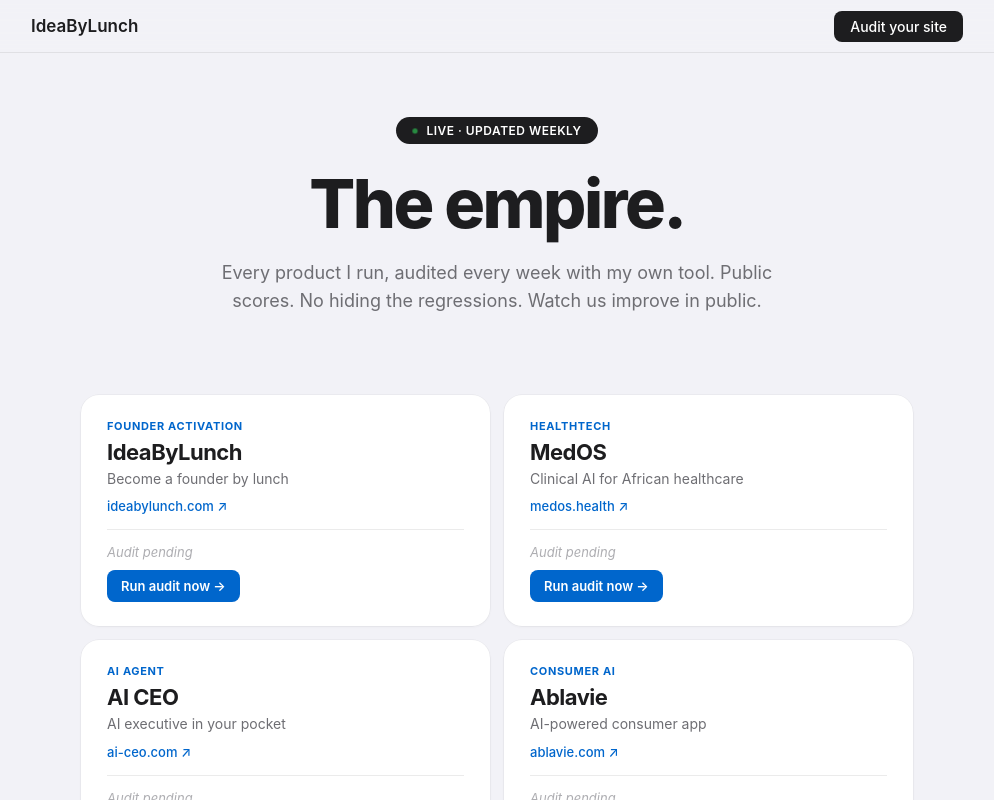
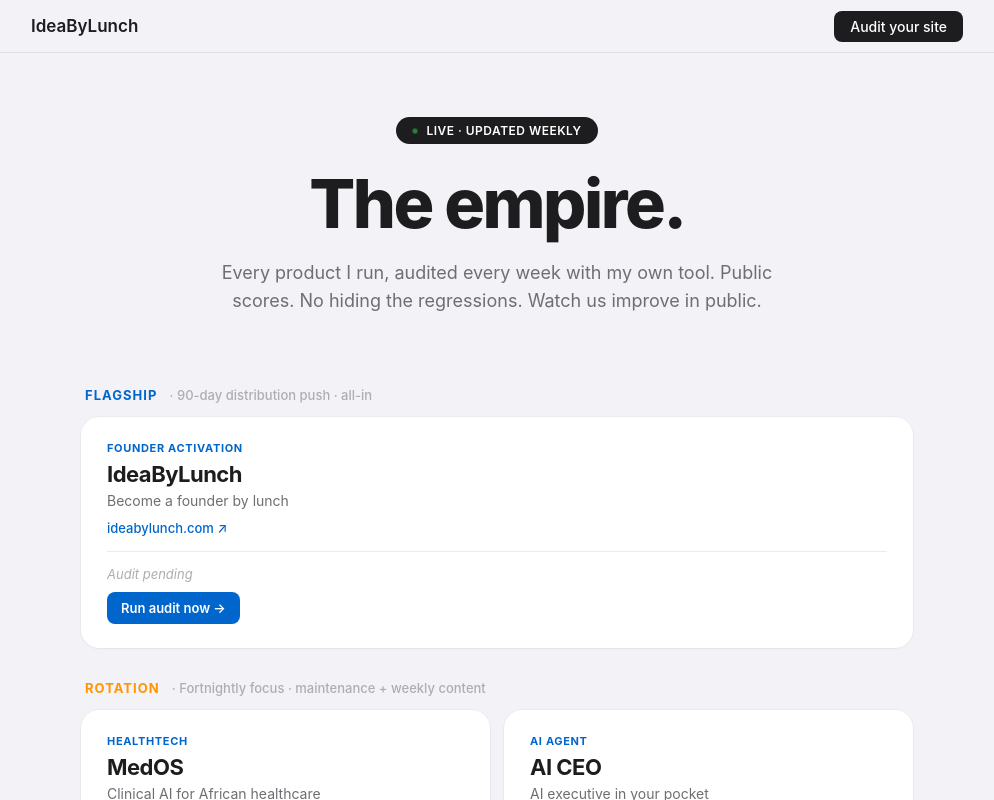
Before and after one commit to Eddiebm/lunch2idea, a Next.js app: page /empire in a window 1280 px wide. Shown: the top 800 px of the page, without its empty margins (143-1137 px from the left). Built offline with nearby package versions, Linux system fonts and the light colour scheme.

Commit message:
feat(empire): tier-grouped sections (Flagship · Rotation · Cargo)

```diff
--- a/app/empire/page.tsx
+++ b/app/empire/page.tsx
@@ -18,13 +18,24 @@
   },
 }
 
-// Edit this list to add/remove apps from the empire
-const EMPIRE = [
-  { domain: 'ideabylunch.com', name: 'IdeaByLunch', tagline: 'Become a founder by lunch', category: 'Founder activation' },
-  { domain: 'medos.health', name: 'MedOS', tagline: 'Clinical AI for African healthcare', category: 'Healthtech' },
-  { domain: 'ai-ceo.com', name: 'AI CEO', tagline: 'AI executive in your pocket', category: 'AI agent' },
-  { domain: 'ablavie.com', name: 'Ablavie', tagline: 'AI-powered consumer app', category: 'Consumer AI' },
-] as const
+// Edit this list to add/remove apps from the empire.
+// tier: 'flagship' = one product getting the 90-day distribution push (only ONE)
+//       'rotation' = up to 2 apps in active fortnightly maintenance + content cycling
+//       'cargo'    = live + indexed but no active work
+type Tier = 'flagship' | 'rotation' | 'cargo'
+
+const EMPIRE: Array<{ domain: string; name: string; tagline: string; category: string; tier: Tier }> = [
+  { domain: 'ideabylunch.com', name: 'IdeaByLunch', tagline: 'Become a founder by lunch', category: 'Founder activation', tier: 'flagship' },
+  { domain: 'medos.health', name: 'MedOS', tagline: 'Clinical AI for African healthcare', category: 'Healthtech', tier: 'rotation' },
+  { domain: 'ai-ceo.com', name: 'AI CEO', tagline: 'AI executive in your pocket', category: 'AI agent', tier: 'rotation' },
+  { domain: 'ablavie.com', name: 'Ablavie', tagline: 'AI-powered consumer app', category: 'Consumer AI', tier: 'cargo' },
+]
+
+const TIER_META: Record<Tier, { label: string; sublabel: string; color: string }> = {
+  flagship:  { label: 'Flagship',  sublabel: '90-day distribution push · all-in',                color: '#0066CC' },
+  rotation:  { label: 'Rotation',  sublabel: 'Fortnightly focus · maintenance + weekly content', color: '#FF9500' },
+  cargo:     { label: 'Cargo',     sublabel: 'Live · indexed · no active work right now',         color: '#6E6E73' },
+}
 
 function slugFromDomain(domain: string): string {
   return domain.replace(/^www\./, '').replace(/\./g, '-').toLowerCase()
@@ -32,25 +43,23 @@
 
 async function getEmpireData() {
   const redis = getRedis()
-  if (!redis) return EMPIRE.map(app => ({ ...app, audit: null }))
+  const enrich = async (app: typeof EMPIRE[number]) => {
+    const slug = slugFromDomain(app.domain)
+    if (!redis) return { ...app, audit: null, slug }
+    const raw = await redis.get<StoredAudit | string>(`audit:${slug}`)
+    if (!raw) return { ...app, audit: null, slug }
+    const cached: StoredAudit = typeof raw === 'string' ? JSON.parse(raw) : raw
+    return { ...app, audit: cached, slug }
+  }
 
-  const results = await Promise.all(
-    EMPIRE.map(async app => {
-      const slug = slugFromDomain(app.domain)
-      const raw = await redis.get<StoredAudit | string>(`audit:${slug}`)
-      if (!raw) return { ...app, audit: null, slug }
-      const cached: StoredAudit = typeof raw === 'string' ? JSON.parse(raw) : raw
-      return { ...app, audit: cached, slug }
-    })
-  )
+  const all = await Promise.all(EMPIRE.map(enrich))
 
-  // Sort: audited first (by score asc — show worst first to make the "improve in public" arc obvious), unaudited last
-  return results.sort((a, b) => {
-    if (a.audit && !b.audit) return -1
-    if (!a.audit && b.audit) return 1
-    if (a.audit && b.audit) return a.audit.audit.convictionScore - b.audit.audit.convictionScore
-    return 0
-  })
+  return {
+    flagship:  all.filter(a => a.tier === 'flagship'),
+    rotation:  all.filter(a => a.tier === 'rotation'),
+    cargo:     all.filter(a => a.tier === 'cargo'),
+    all,
+  }
 }
 
 function ScoreBadge({ score }: { score: number }) {
@@ -64,9 +73,64 @@
   )
 }
 
+type EnrichedApp = Awaited<ReturnType<typeof getEmpireData>>['all'][number]
+
+function EmpireCard({ app }: { app: EnrichedApp }) {
+  return (
+    <div style={{ background: '#FFFFFF', borderRadius: 18, padding: '24px 26px', boxShadow: '0 1px 3px rgba(0,0,0,.04), 0 0 0 0.5px rgba(0,0,0,.06)', display: 'flex', flexDirection: 'column', gap: 14 }}>
+      <div style={{ display: 'flex', justifyContent: 'space-between', alignItems: 'flex-start', gap: 16 }}>
+        <div style={{ flex: 1, minWidth: 0 }}>
+          <div style={{ fontSize: 11, fontWeight: 700, color: '#0066CC', letterSpacing: '.06em', textTransform: 'uppercase', marginBottom: 6 }}>{app.category}</div>
+          <h2 style={{ fontSize: 22, fontWeight: 700, color: '#1D1D1F', letterSpacing: '-.5px', margin: '0 0 4px' }}>{app.name}</h2>
+          <p style={{ fontSize: 14, color: '#6E6E73', margin: '0 0 6px', lineHeight: 1.45 }}>{app.tagline}</p>
+          <a href={`https://${app.domain}`} target="_blank" rel="noreferrer noopener" style={{ fontSize: 13, color: '#0066CC', fontWeight: 500 }}>{app.domain} ↗</a>
+        </div>
+      </div>
+
+      {app.audit ? (
+        <>
+          <div style={{ borderTop: '0.5px solid rgba(0,0,0,.08)', paddingTop: 14 }}>
+            <ScoreBadge score={app.audit.audit.convictionScore} />
+            <p style={{ fontSize: 13, color: '#6E6E73', margin: '8px 0 0', lineHeight: 1.5 }}>{app.audit.audit.oneSentenceVerdict}</p>
+          </div>
+          <div style={{ display: 'flex', justifyContent: 'space-between', alignItems: 'center', gap: 8, marginTop: 'auto' }}>
+            <span style={{ fontSize: 11, color: '#AEAEB2' }}>
+              Audited {new Date(app.audit.scrapedAt).toLocaleDateString('en-US', { month: 'short', day: 'numeric' })}
+            </span>
+            <Link href={`/audit/${app.slug}`} style={{ fontSize: 13, color: '#0066CC', fontWeight: 600 }}>
+              Read the report →
+            </Link>
+          </div>
+        </>
+      ) : (
+        <div style={{ borderTop: '0.5px solid rgba(0,0,0,.08)', paddingTop: 14, display: 'flex', flexDirection: 'column', gap: 10 }}>
+          <p style={{ fontSize: 13, color: '#AEAEB2', margin: 0, fontStyle: 'italic' }}>Audit pending</p>
+          <EmpireAuditButton url={`https://${app.domain}`} />
+        </div>
+      )}
+    </div>
+  )
+}
+
+function TierSection({ tier, apps }: { tier: Tier; apps: EnrichedApp[] }) {
+  if (apps.length === 0) return null
+  const meta = TIER_META[tier]
+  return (
+    <div style={{ maxWidth: 880, margin: '0 auto 32px', padding: '0 24px' }}>
+      <div style={{ display: 'flex', alignItems: 'baseline', gap: 12, marginBottom: 14, paddingLeft: 4 }}>
+        <span style={{ fontSize: 13, fontWeight: 700, color: meta.color, letterSpacing: '.08em', textTransform: 'uppercase' }}>{meta.label}</span>
+        <span style={{ fontSize: 13, color: '#AEAEB2', fontWeight: 500 }}>· {meta.sublabel}</span>
+      </div>
+      <div style={{ display: 'grid', gridTemplateColumns: 'repeat(auto-fit, minmax(380px, 1fr))', gap: 14 }}>
+        {apps.map(app => <EmpireCard key={app.domain} app={app} />)}
+      </div>
+    </div>
+  )
+}
+
 export default async function EmpirePage() {
-  const apps = await getEmpireData()
-  const audited = apps.filter(a => a.audit)
+  const data = await getEmpireData()
+  const audited = data.all.filter(a => a.audit)
   const avg = audited.length > 0
     ? Math.round(audited.reduce((s, a) => s + a.audit!.audit.convictionScore, 0) / audited.length)
     : null
@@ -106,42 +170,11 @@
         )}
       </div>
 
-      {/* Empire grid */}
-      <div style={{ maxWidth: 880, margin: '0 auto 64px', padding: '32px 24px 0', display: 'grid', gridTemplateColumns: 'repeat(auto-fit, minmax(380px, 1fr))', gap: 14 }}>
-        {apps.map(app => (
-          <div key={app.domain} style={{ background: '#FFFFFF', borderRadius: 18, padding: '24px 26px', boxShadow: '0 1px 3px rgba(0,0,0,.04), 0 0 0 0.5px rgba(0,0,0,.06)', display: 'flex', flexDirection: 'column', gap: 14 }}>
-            <div style={{ display: 'flex', justifyContent: 'space-between', alignItems: 'flex-start', gap: 16 }}>
-              <div style={{ flex: 1, minWidth: 0 }}>
-                <div style={{ fontSize: 11, fontWeight: 700, color: '#0066CC', letterSpacing: '.06em', textTransform: 'uppercase', marginBottom: 6 }}>{app.category}</div>
-                <h2 style={{ fontSize: 22, fontWeight: 700, color: '#1D1D1F', letterSpacing: '-.5px', margin: '0 0 4px' }}>{app.name}</h2>
-                <p style={{ fontSize: 14, color: '#6E6E73', margin: '0 0 6px', lineHeight: 1.45 }}>{app.tagline}</p>
-                <a href={`https://${app.domain}`} target="_blank" rel="noreferrer noopener" style={{ fontSize: 13, color: '#0066CC', fontWeight: 500 }}>{app.domain} ↗</a>
-              </div>
-            </div>
-
-            {app.audit ? (
-              <>
-                <div style={{ borderTop: '0.5px solid rgba(0,0,0,.08)', paddingTop: 14 }}>
-                  <ScoreBadge score={app.audit.audit.convictionScore} />
-                  <p style={{ fontSize: 13, color: '#6E6E73', margin: '8px 0 0', lineHeight: 1.5 }}>{app.audit.audit.oneSentenceVerdict}</p>
-                </div>
-                <div style={{ display: 'flex', justifyContent: 'space-between', alignItems: 'center', gap: 8, marginTop: 'auto' }}>
-                  <span style={{ fontSize: 11, color: '#AEAEB2' }}>
-                    Audited {new Date(app.audit.scrapedAt).toLocaleDateString('en-US', { month: 'short', day: 'numeric' })}
-                  </span>
-                  <Link href={`/audit/${app.slug}`} style={{ fontSize: 13, color: '#0066CC', fontWeight: 600 }}>
-                    Read the report →
-                  </Link>
-                </div>
-              </>
-            ) : (
-              <div style={{ borderTop: '0.5px solid rgba(0,0,0,.08)', paddingTop: 14, display: 'flex', flexDirection: 'column', gap: 10 }}>
-                <p style={{ fontSize: 13, color: '#AEAEB2', margin: 0, fontStyle: 'italic' }}>Audit pending</p>
-                <EmpireAuditButton url={`https://${app.domain}`} />
-              </div>
-            )}
-          </div>
-        ))}
+      {/* Empire grid — grouped by tier */}
+      <div style={{ paddingTop: 24, paddingBottom: 32 }}>
+        <TierSection tier="flagship" apps={data.flagship} />
+        <TierSection tier="rotation" apps={data.rotation} />
+        <TierSection tier="cargo" apps={data.cargo} />
       </div>
 
       {/* Founder note */}
```
